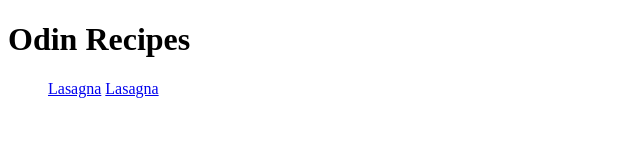
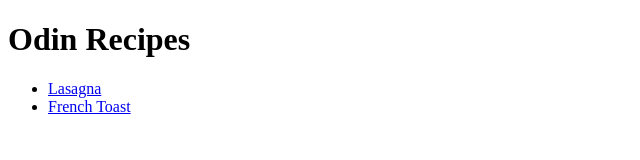
Before and after one commit to Kritzeey/odin-recipes, a plain HTML site: page index.html in a window 1280 px wide. Shown: the whole page, without its empty margins (0-640 px from the left). Drawn offline with Linux system fonts and the light colour scheme.

Commit message:
Fixed a bunch of typos and code errors
Fixed the index list not showing correctly, and wrong path for "lasagna image"

```diff
--- a/index.html
+++ b/index.html
@@ -10,8 +10,8 @@
 
 
     <ul>
-    <a href="./recipes/lasagna.html">Lasagna</a>
-    <a href="./recipes/french_toast.html">Lasagna</a>
+    <li><a href="./recipes/lasagna.html">Lasagna</a></li>
+    <li><a href="./recipes/french_toast.html">French Toast</a></li>
     </ul>
 </body>
 </html>
```
Also changed, not shown: recipes/lasagna.html (+1 -1 lines).
